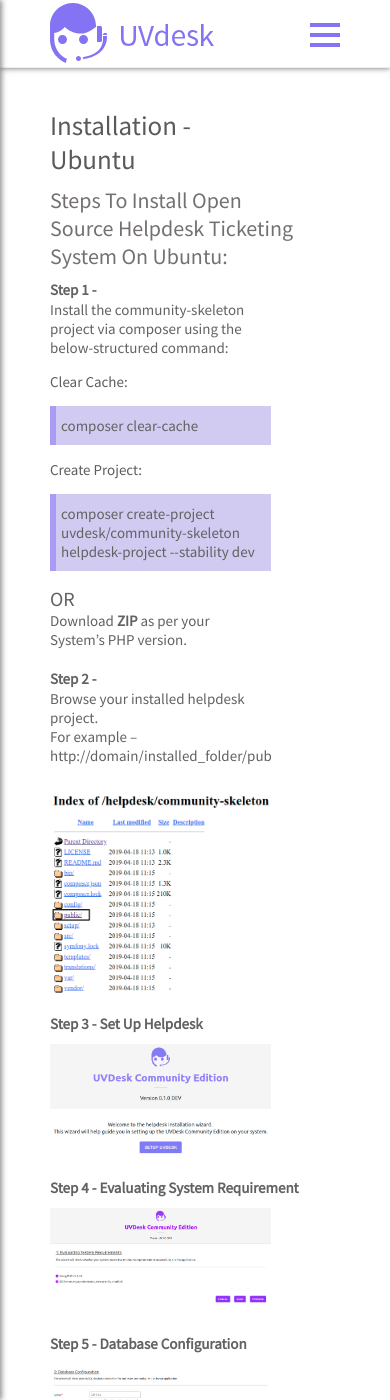
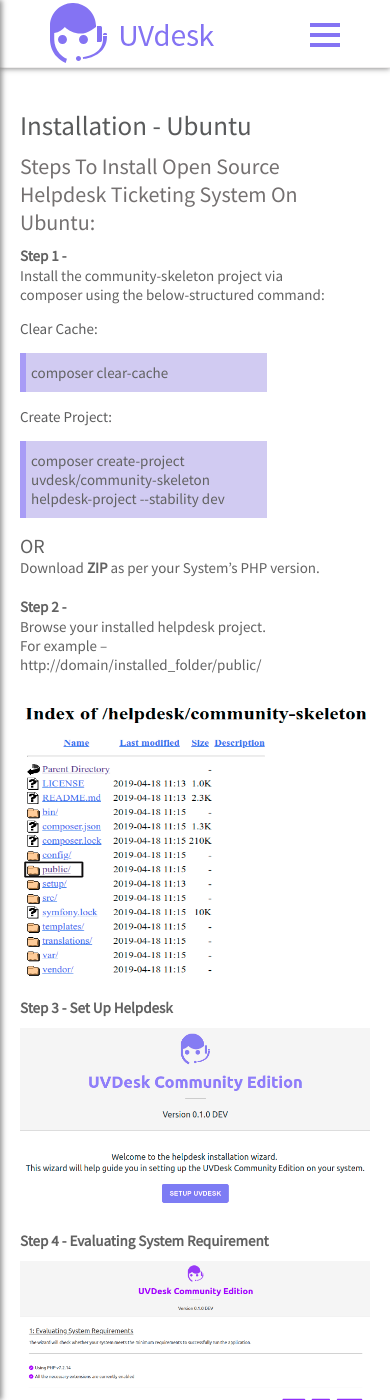
Before and after one commit to uvdesk/uvdesk.github.io, a Jekyll site: the page built from _uvdemo/installation/installation-ubuntu.html, in a window 390 px wide and 1400 px high. Built offline with Jekyll 4.4.1, drawn with Linux system fonts in a browser that asks for light colours.

Commit message:
post live css changes

```diff
--- a/_sass/component.scss
+++ b/_sass/component.scss
@@ -12,7 +12,7 @@
     left: 0;
     width: 100%;
 }
-
+//height auto to 100%
 .component-container .hamburger-menu {
     box-shadow: none;
     position: fixed;
@@ -20,9 +20,10 @@
     left: 0;
     bottom: 0;
     z-index: 5;
-    height: auto;
+    height: 100%;
     display: block !important;
-    margin-bottom: 70px;
+    //margin-bottom: 10px;
+
 }
 
 .component-container .hamburger-menu-wrapper {
@@ -46,10 +47,11 @@
     grid-row: 2 / 3;
     padding: var(--component-container-content-padding);
 }
-
+//zindex to override sidebar
 .component-container .footer {
     grid-column: 1 / 4;
     grid-row: 3 / 4;
+    z-index: 1000;
 }
 
 @media all and (max-width: 870px) {
--- a/_sass/main.scss
+++ b/_sass/main.scss
@@ -120,6 +120,11 @@
   .results-container-sidebar {
     display: none;
   }
+
+  .hamburgerMenuContentBtn:nth-of-type(1), .hamburgerMenuContentBtn:nth-of-type(2) {
+    display: none;
+  }
+
 }
 
 // grid community container
--- a/_sass/main2.scss
+++ b/_sass/main2.scss
@@ -1,6 +1,9 @@
-
 .search-bar-div {
   display: inline-block;
+}
+
+.footer {
+  z-index: 9999;
 }
 .aside-title {
   font-size: 21px;
@@ -145,12 +148,12 @@
  }
   .paragraph1{
     padding-bottom: 15px;
-    margin-left: 10px;
+    //margin-left: 10px;
+    margin-left: -15px;
     color: #202020;
     font-size: 15px !important;
     padding-right: 20px;
     overflow-x: hidden !important;
-    width: 85%;
   }
   .command-heading{
     margin-left: 10px;
@@ -190,6 +193,7 @@
     color: #535456;
     padding-right: 10px;
     overflow-x: hidden !important;
+    margin-left: -38px;
   }
   .paragraph1 li b{
     font-size: 13px;
@@ -206,10 +210,11 @@
   }
 
 .ipsum-logo{
-    width: auto;
+    width: 600px !important;
     //max-width: 470px;
-    max-width: 85% !important;
-    max-height: 500px;
+    //max-width: 85% !important;
+    //max-width: auto !important;
+    //max-height: 500px;
     margin-left: -30px;
     padding-top: 10px;
     padding-bottom: 10px;
@@ -225,7 +230,7 @@
 
 .installation-component{
   min-height: 600px;
-  margin-left: 30px;
+  //margin-left: 30px;
   overflow-x: hidden !important;
 
   }
@@ -311,6 +316,10 @@
     .installation-component {
       margin-left: -30px;
     }
+
+    .command, .command-heading {
+      margin-left: -16px;
+    }
 }
 
   @media all and (max-width: 720) {
@@ -336,12 +345,14 @@
   }
 
 @media all and (max-width: 680px) {
-  .ipsum-logo{
-    max-width: 500px;
+  /*.ipsum-logo{
+    //max-width: 500px;
+    max-width: auto;
     max-height: 300px;
     margin-left: -30px;
     max-width: 400px;
   }
+  */
   .paragraph1, .command-heading, .command, .image-heading {
     margin-left: -20px;
   }
@@ -388,8 +399,12 @@
 
     .component-title {
       font-size: 25px;
+      width: 420px !important;
     }
 
+    .paragraph1, .paragraph1 li {
+      width: 400px !important;
+    }
     .component-sub-title {
     font-size: 22px !important;
     }
@@ -409,13 +424,12 @@
     p {
       font-size: 15px;
     }
-    .components-topics .ipsum-logo {
+    .paragraph1 > .ipsum-logo {
+      width: 350px !important;
+    }
 
-      width: 300px;
-      height: auto;
-      //margin-right: 40px;
-      margin-left: -30px;
-
+    .ipsum-logo {
+      width: 350px !important;
     }
     .component-title, .component-sub-title, .image-heading, .paragraph1, .command-heading, .command, .image-heading{
 
@@ -426,13 +440,22 @@
   @media all and (max-width: 410px) {
     .installation-component p {
       max-width: 340px;
-      margin-right: 30px;
+      //margin-right: 30px;
     }
+
+    li {
+      max-width: 350px !important;
+    }
+
+    .paragraph1 > .ipsum-logo {
+      height: auto;
+    }
+
   }
 
   @media all and (max-width: 380px) {
     p {
-      font-size: 12px;
+      font-size: 15px;
       padding-right: 40px;
     }
     .image-heading{
@@ -440,29 +463,41 @@
     }
     .command{
       font-size: 15px;
+      width: 300px !important;
     }
     .footer{
       max-width: 380px !important;
     }
     .installation-component{
       grid-column: auto;
-      margin-right: 30px;
+      //margin-right: 30px;
+      margin-left: 15px !important;
     }
     .ipsum-logo{
       margin-right: -20px;
-      max-width: 270px;
+      //width: 250px !important;
+      max-width: 200px !important;
+      height: auto !important;
     }
     .component-sub-title > ol {
       margin-left: -40px;
+    }
+    .component-sub-title {
+      width: 280px !important;
     }
     .installation-component > p, .components-topics > p{
       margin-left: -20px;
       max-width: 270px;
     }
+
+    .paragraph1 {
+      width: 280px !important;
+    }
     .paragraph1 > li{
 
-        margin-left: -25px;
-        overflow-x: hidden !important;
+      margin-left: -25px;
+      overflow-x: hidden !important;
+      width: 250px !important;
     }
     .footer123 p{
       margin-right: -20px;
@@ -470,6 +505,7 @@
 
     .component-title {
       font-size: 25px;
+      width: 280px !important;
     }
     .image-heading {
       font-size: 20px !important;
@@ -481,13 +517,42 @@
   }
 
   @media all and (max-width: 340px){
+
+    .component-container {
+      width: 340px;
+    }
+
+    .component-sub-a {
+      width: 300px !important;
+    }
+
+    .paragraph {
+      width: 300px !important;
+    }
+
+    p {
+      font-size: 15px;
+    }
+    .component-title {
+      width: 260px !important;
+    }
+
+    .component-sub-title > b{
+      width: 260px !important;
+    }
+
     .component-sub-title{
-      width: 250px;
+      width: 260px !important;
       font-size: 25px;
     }
     .ipsum-logo{
-      max-width: 250px;
-      height: 300px;
+      //max-width: 250px;
+      //height: 300px;
+      //max-width: 90%;
+      width: 230px !important;
+      //height: auto !important;
+      //min-height: 300px;
+      margin-left: -20px;
 
     }
 
@@ -502,15 +567,17 @@
     .paragraph1 {
       font-size: 17px;
       overflow-x: hidden !important;
-      padding-right: 40px;
+      //padding-right: 40px;
+      width: 270px !important;
 
     }
     .paragraph1 > li{
-      max-width: 200px;
+      width: 260px !important;
       font-size: 18px;
       padding-top:10px;
       padding-bottom: 10px;
       overflow-x: hidden !important;
+      margin-right: 20px !important;
 
     }
     .command-heading{
@@ -519,6 +586,7 @@
 
     .command{
       font-size: 15px;
+      width: 260px !important;
     }
 
     .installation-component{
@@ -527,13 +595,15 @@
 
     .footer123 p{
       overflow-x: hidden !important;
-      margin-right: 20px;
+      //margin-right: 20px;
 
     }
 
     b {
       font-size: 16px;
     }
+
+
   }
 
 @media all and (max-width: 970px)
@@ -631,3 +701,10 @@
     margin-right: 20% !important;
   }
 }
+
+@media all and (max-width: 490px)
+{
+  .ipsum-logo {
+    width: 350px !important;
+  }
+}
```
